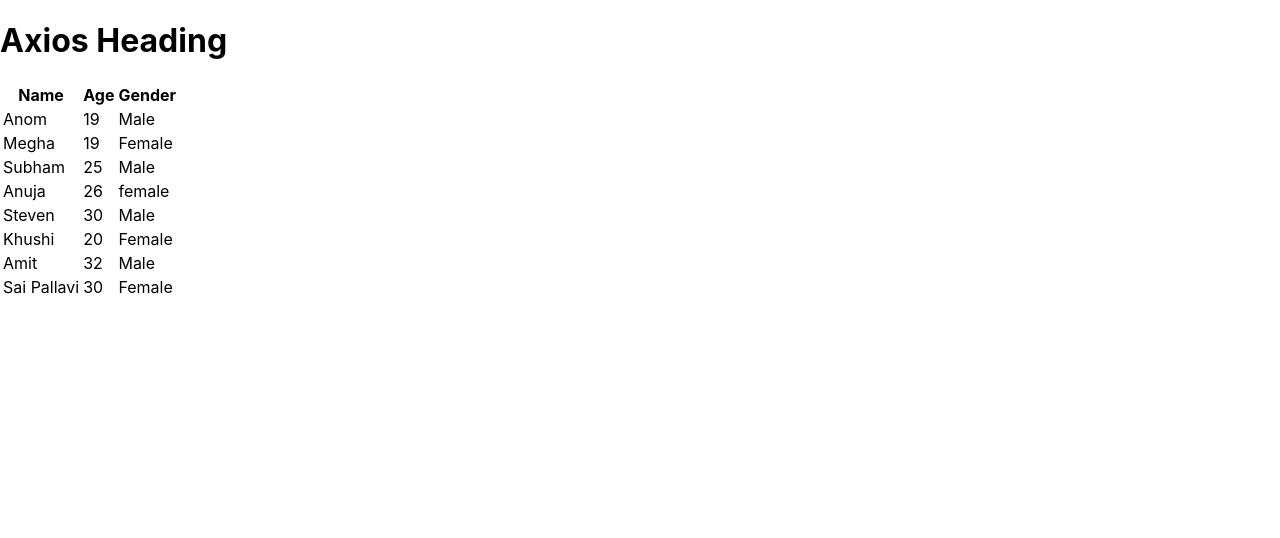
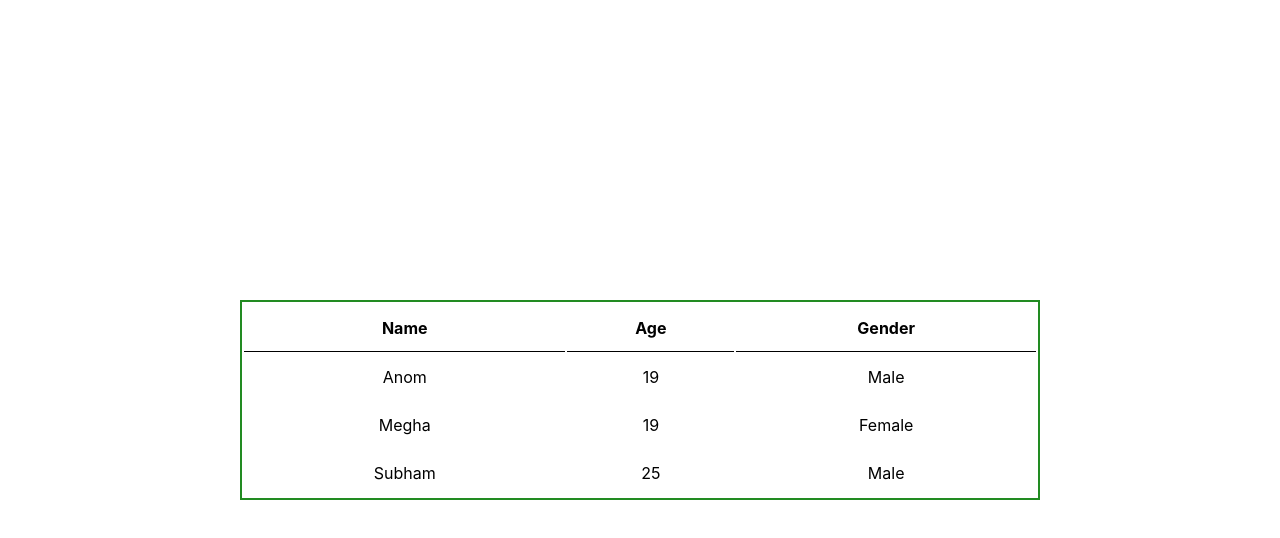
Before and after one commit to anujanaya/Tution-students-list, a React (Create React App) app: page / in a window 1280 px wide. Shown: the top 538 px of the page. Built offline with nearby package versions, Linux system fonts and the light colour scheme.

Commit message:
using map method

```diff
--- a/src/App.css
+++ b/src/App.css
@@ -1,5 +1,21 @@
-.Heading {
+.App {
+  width: 100%;
+  height: 100vh;
+  display: flex;
+  justify-content: center;
+  align-items: center;
+}
+
+table {
+  border: 2px solid forestgreen;
+  width: 800px;
+  height: 200px;
+}
+
+th {
+  border-bottom: 1px solid black;
+}
+
+td {
   text-align: center;
-color: green;
-font-style: bold;
 }
--- a/src/App.js
+++ b/src/App.js
@@ -1,58 +1,32 @@
 import React from "react";
 import './App.css';
 
+const data = [
+  { name: "Anom", age: 19, gender: "Male" },
+  { name: "Megha", age: 19, gender: "Female" },
+  { name: "Subham", age: 25, gender: "Male" },
+]
 function App() {
-
   return (
-    <div>
-      <h1>Axios Heading</h1>
+    <div className="App" >
       <table>
         <tr>
           <th>Name</th>
           <th>Age</th>
           <th>Gender</th>
         </tr>
-        <tr>
-          <td>Anom</td>
-          <td>19</td>
-          <td>Male</td>
-        </tr>
-        <tr>
-          <td>Megha</td>
-          <td>19</td>
-          <td>Female</td>
-        </tr>
-        <tr>
-          <td>Subham</td>
-          <td>25</td>
-          <td>Male</td>
-        </tr>
-        <tr>
-          <td>Anuja</td>
-          <td>26</td>
-          <td>female</td>
-        </tr>
-        <tr>
-          <td>Steven</td>
-          <td>30</td>
-          <td>Male</td>
-        </tr>
-        <tr>
-          <td>Khushi</td>
-          <td>20</td>
-          <td>Female</td>
-        </tr>
-        <tr>
-          <td>Amit</td>
-          <td>32</td>
-          <td>Male</td>
-        </tr>
-        <tr>
-          <td>Sai Pallavi</td>
-          <td>30</td>
-          <td>Female</td>
-        </tr>
+        {data.map((val, key) => {
+          return (
+            <tr key={key}>
+              <td>{val.name}</td>
+              <td>{val.age}</td>
+              <td>{val.gender}</td>
+            </tr>
+          )
+        })}
       </table>
+
+
     </div>
   );
 }
```
